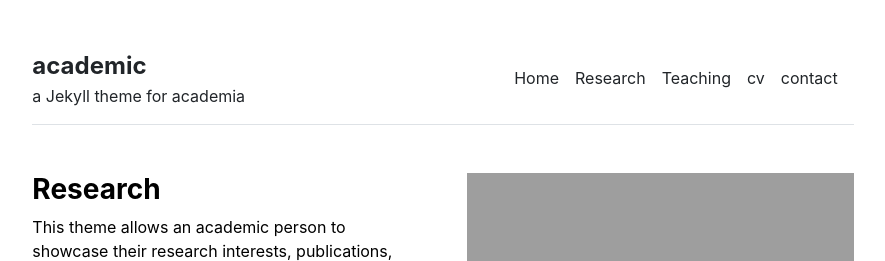
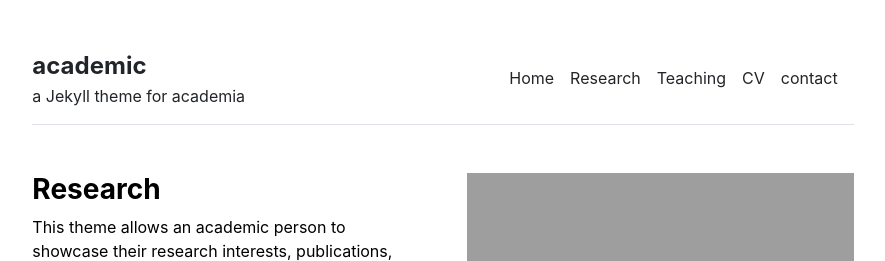
Before and after one commit to stackbit-projects/huilin-5b759, a Jekyll site: the page built from index.md, in a window 1280 px wide. Shown: the top 261 px of the page, without its empty margins (197-1082 px from the left). Built offline with Jekyll 4.4.1, drawn with Linux system fonts in a browser that asks for light colours.

```diff
--- a/_data/settings.yml
+++ b/_data/settings.yml
@@ -5,7 +5,7 @@ menu:
     url: /publications
   - name: Teaching
     url: /courses
-  - name: cv
+  - name: CV
     url: /cv
   - name: contact
     url: /contact
```
